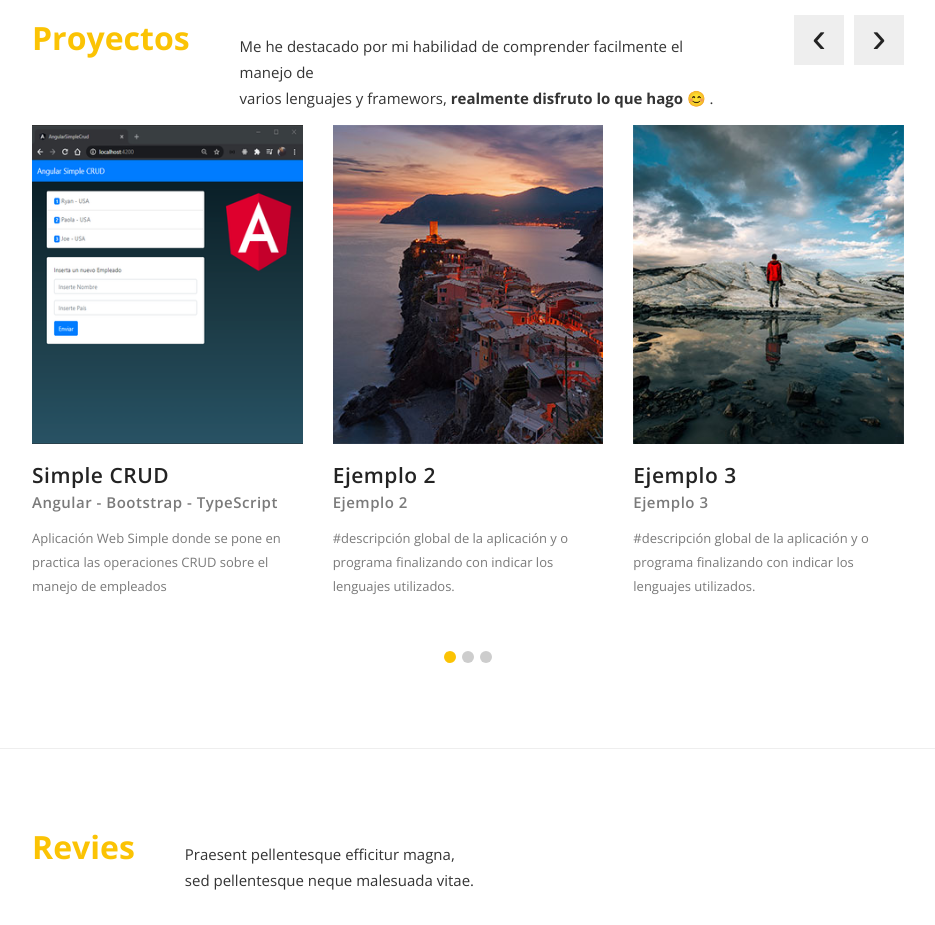
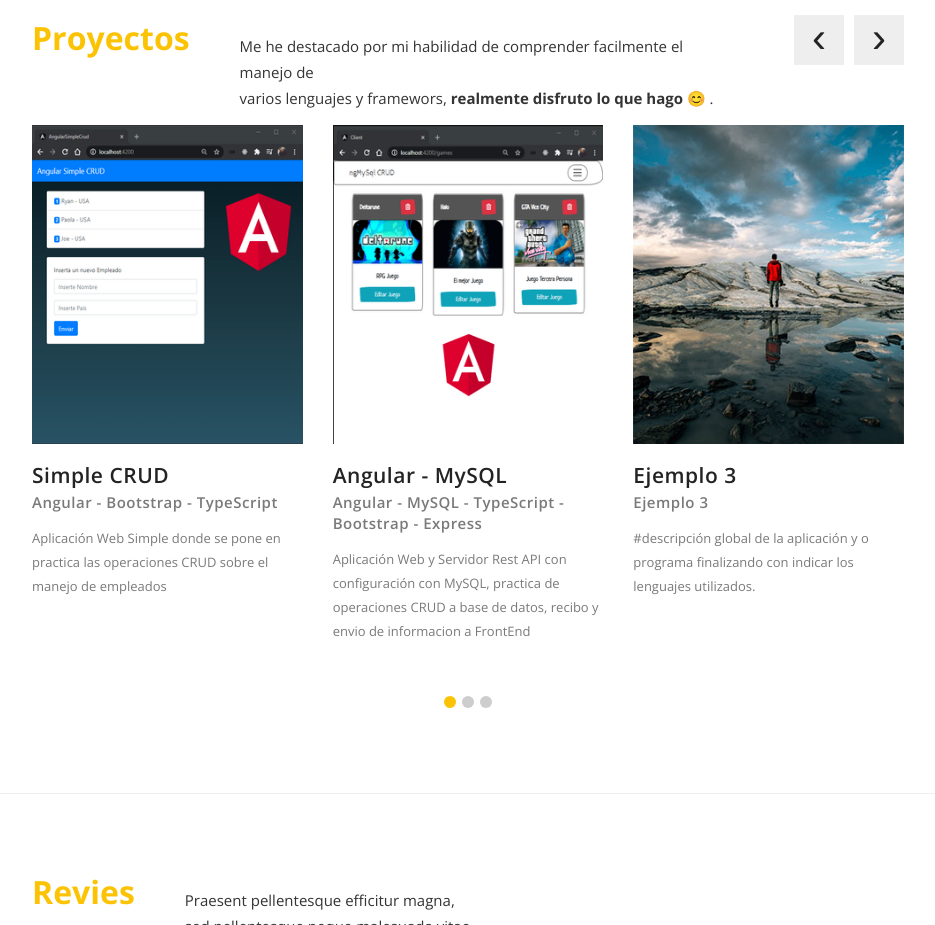
Before and after one commit to DICAPISAR/DICAPISAR.github.io, a plain HTML site: page index.html in a window 1280 px wide. Shown: the part 860-1785 px from the top of the page, without its empty margins (316-1251 px from the left). Drawn offline with nearby package versions, Linux system fonts and the light colour scheme.

Commit message:
Inclución del proyecto Angular - MySQL

```diff
--- a/index.html
+++ b/index.html
@@ -177,15 +177,15 @@
                         </div>
                         <div class="item">
                             <div class="image">
-                                <img src="img/featured_2.jpg" alt="">
+                                <img src="img/angularmysql_proyect.png" alt="">
                                 <div class="featured-button button">
-                                    <a href="#projects">Ver Detalle</a>
+                                    <a href="https://github.com/DICAPISAR/AngularMySql">Ver Detalle</a>
                                 </div>
                             </div>
                             <div class="text-content">
-                                <h4>Ejemplo 2</h4>
-                                <span>Ejemplo 2</span>
-                                <p>#descripción global de la aplicación y o programa finalizando con indicar los lenguajes utilizados.</p>
+                                <h4>Angular - MySQL</h4>
+                                <span>Angular - MySQL - TypeScript - Bootstrap - Express</span>
+                                <p>Aplicación Web y Servidor Rest API con configuración con MySQL, practica de operaciones CRUD a base de datos, recibo y envio de informacion a FrontEnd</p>
                             </div>
                         </div>
                         <div class="item">
```
Also changed, not shown: img/angularmysql_proyect.png (added).
